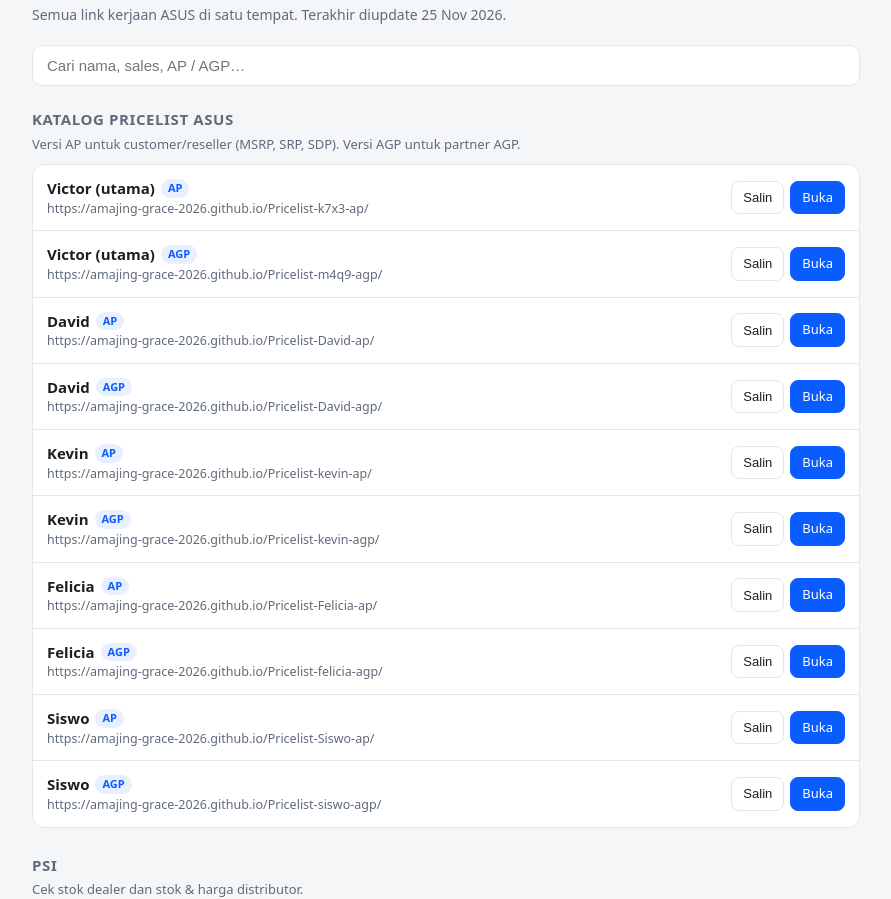
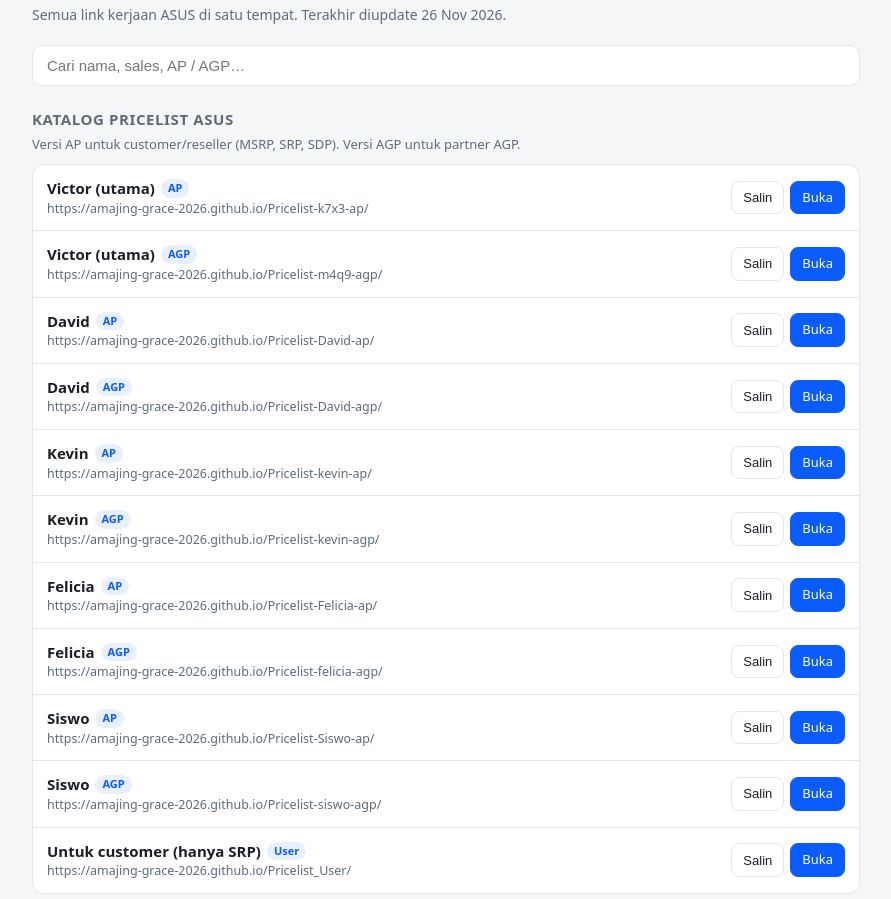
Before and after one commit to amajing-grace-2026/Asus-Links, a plain HTML site: page index.html in a window 1280 px wide. Shown: the part 64-963 px from the top of the page, without its empty margins (194-1085 px from the left). Drawn offline with Linux system fonts and the light colour scheme.

Commit message:
Add Pricelist_User (SRP only)
Co-Authored-By: Claude Opus 5.5 <noreply@anthropic.com>

```diff
--- a/index.html
+++ b/index.html
@@ -60,7 +60,7 @@
 /* ===== DATA LINK =====
    Tambah link baru di sini. Satu grup = satu bagian di halaman.
    tag: label kecil opsional (mis. "AP", "AGP"). */
-const UPDATED = "25 Nov 2026";
+const UPDATED = "26 Nov 2026";
 const GROUPS = [
   {
     title: "Katalog Pricelist ASUS",
@@ -75,7 +75,8 @@ const GROUPS = [
       { name: "Felicia", tag: "AP",  url: "https://amajing-grace-2026.github.io/Pricelist-Felicia-ap/" },
       { name: "Felicia", tag: "AGP", url: "https://amajing-grace-2026.github.io/Pricelist-felicia-agp/" },
       { name: "Siswo",   tag: "AP",  url: "https://amajing-grace-2026.github.io/Pricelist-Siswo-ap/" },
-      { name: "Siswo",   tag: "AGP", url: "https://amajing-grace-2026.github.io/Pricelist-siswo-agp/" }
+      { name: "Siswo",   tag: "AGP", url: "https://amajing-grace-2026.github.io/Pricelist-siswo-agp/" },
+      { name: "Untuk customer (hanya SRP)", tag: "User", url: "https://amajing-grace-2026.github.io/Pricelist_User/" }
     ]
   },
   {
```
